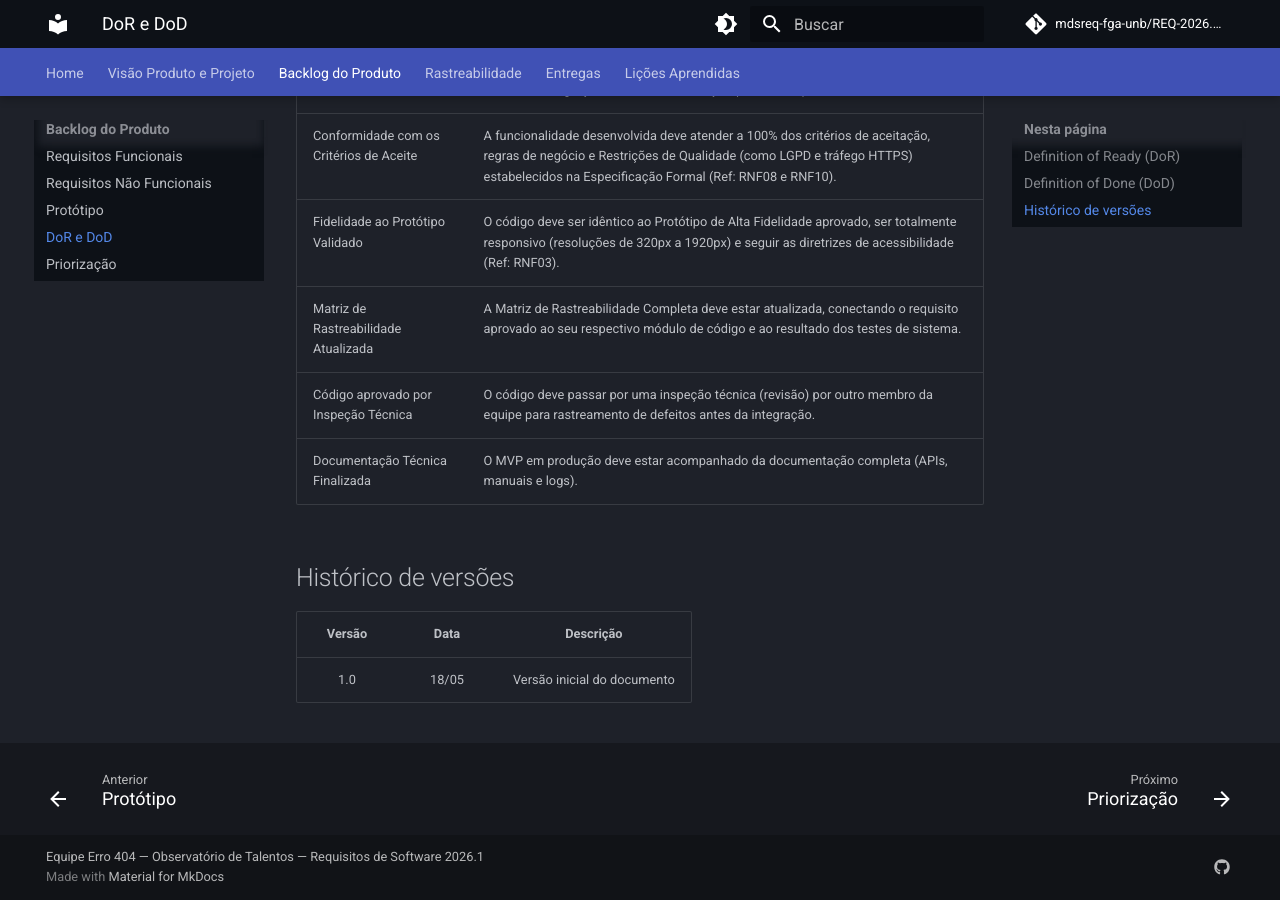
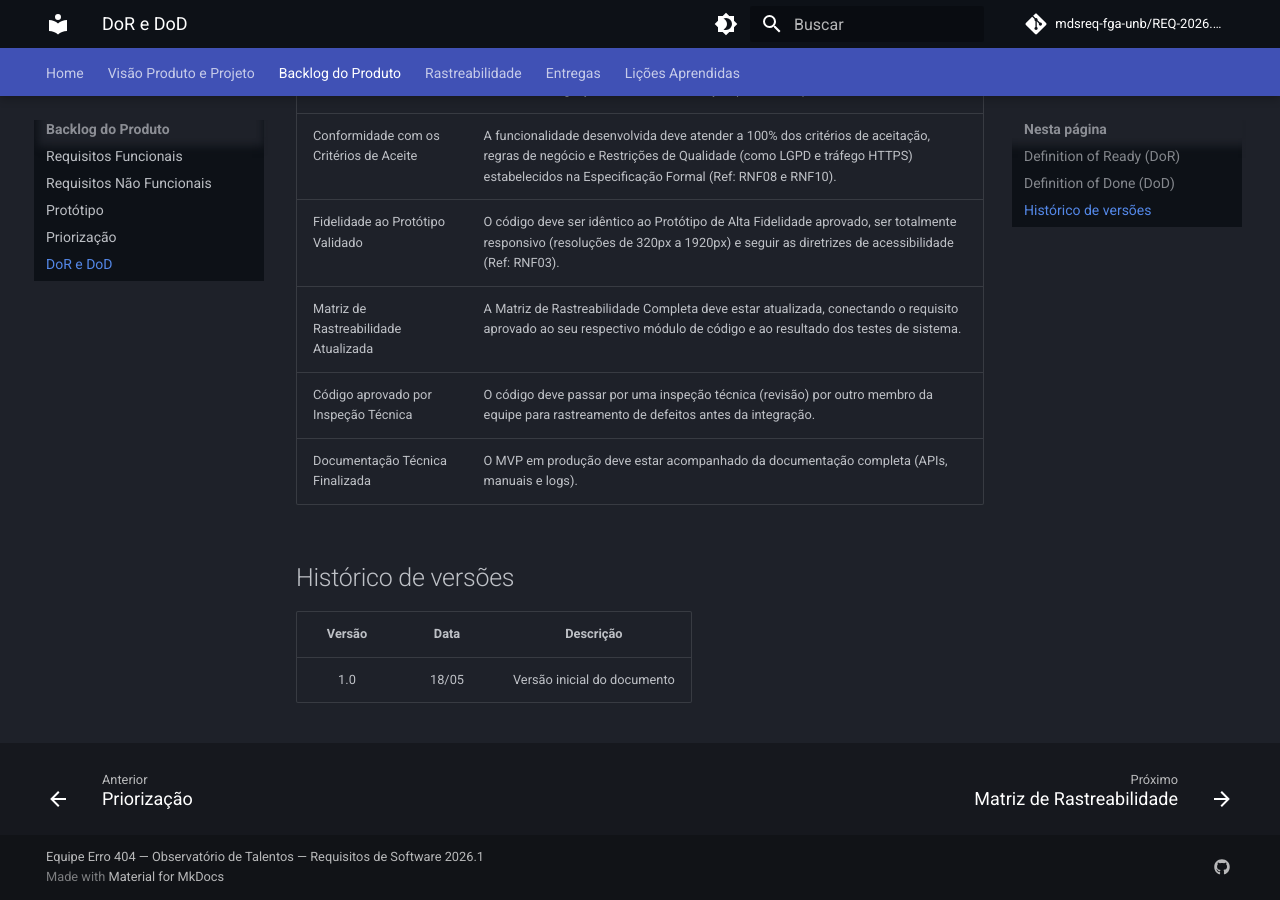
Before and after one commit to mdsreq-fga-unb/REQ-2026.1-T02-ObservatorioJovensTalentos, an MkDocs documentation site: the page built from docs/backlog-produto/dor-dod.md, in a window 1280 px wide and 900 px high, scrolled down 1412 px. Built offline with MkDocs 1.6.1 and Material for MkDocs 9.7.7, drawn with Linux system fonts in a browser that asks for light colours; comment, search, counter and statistics services are not loaded; some of the changed lines change nothing that is shown.

Commit message:
Ajuste de ordenação

```diff
--- a/mkdocs.yml
+++ b/mkdocs.yml
@@ -92,8 +92,8 @@ nav:
     - Requisitos Funcionais: backlog-produto/requisitos-funcionais.md
     - Requisitos Não Funcionais: backlog-produto/requisitos-nao-funcionais.md
     - Protótipo: backlog-produto/prototipo.md
+    - Priorização: backlog-produto/priorizacao.md
     - DoR e DoD: backlog-produto/dor-dod.md
-    - Priorização: backlog-produto/priorizacao.md
 
   - Rastreabilidade:
     - Matriz de Rastreabilidade: rastreabilidade/matriz-rastrea.md
```
